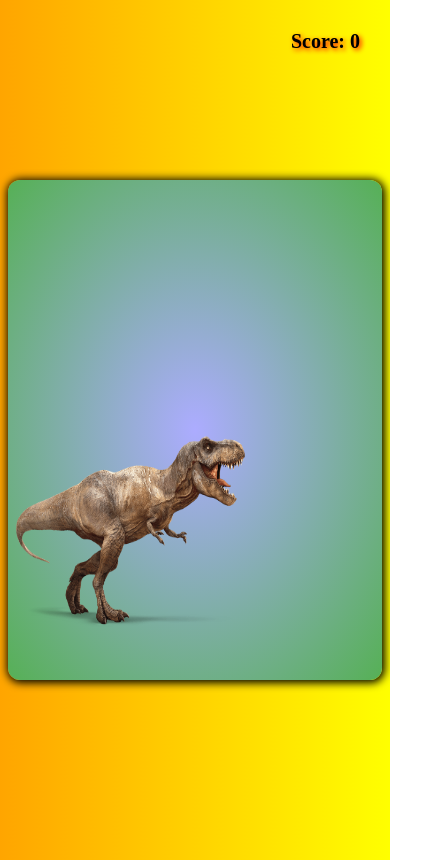
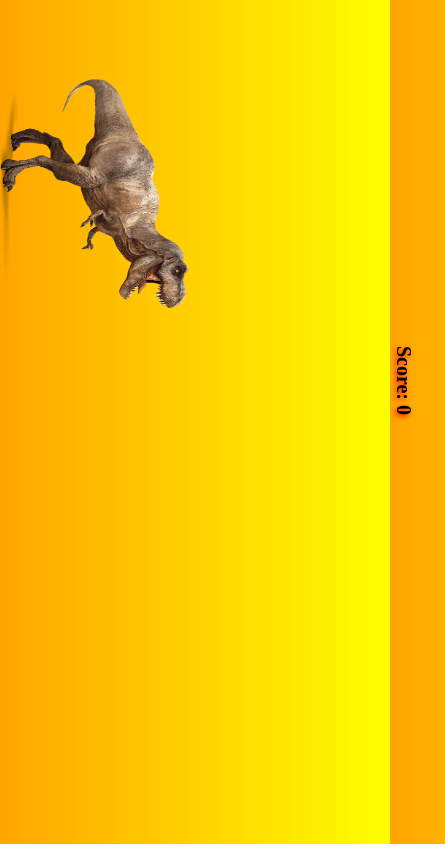
Before and after one commit to Eshanpokhrel/dinogame, a plain HTML site: page index.html in a window 390 px wide. Shown: the whole page, 445 px wide, since content can reach past the window. Drawn offline with Linux system fonts and the light colour scheme.

Commit message:
responsive for small screens

```diff
--- a/style.css
+++ b/style.css
@@ -68,3 +68,15 @@ body{
         left: -20px;
     }
 }
+@media screen and (max-width:550px) {
+    body{
+        rotate: 90deg;
+        height: auto;
+    }
+    .game{
+        width: 100vw;
+        margin: auto;
+        background: none;
+        box-shadow: none;
+    }
+}
```
